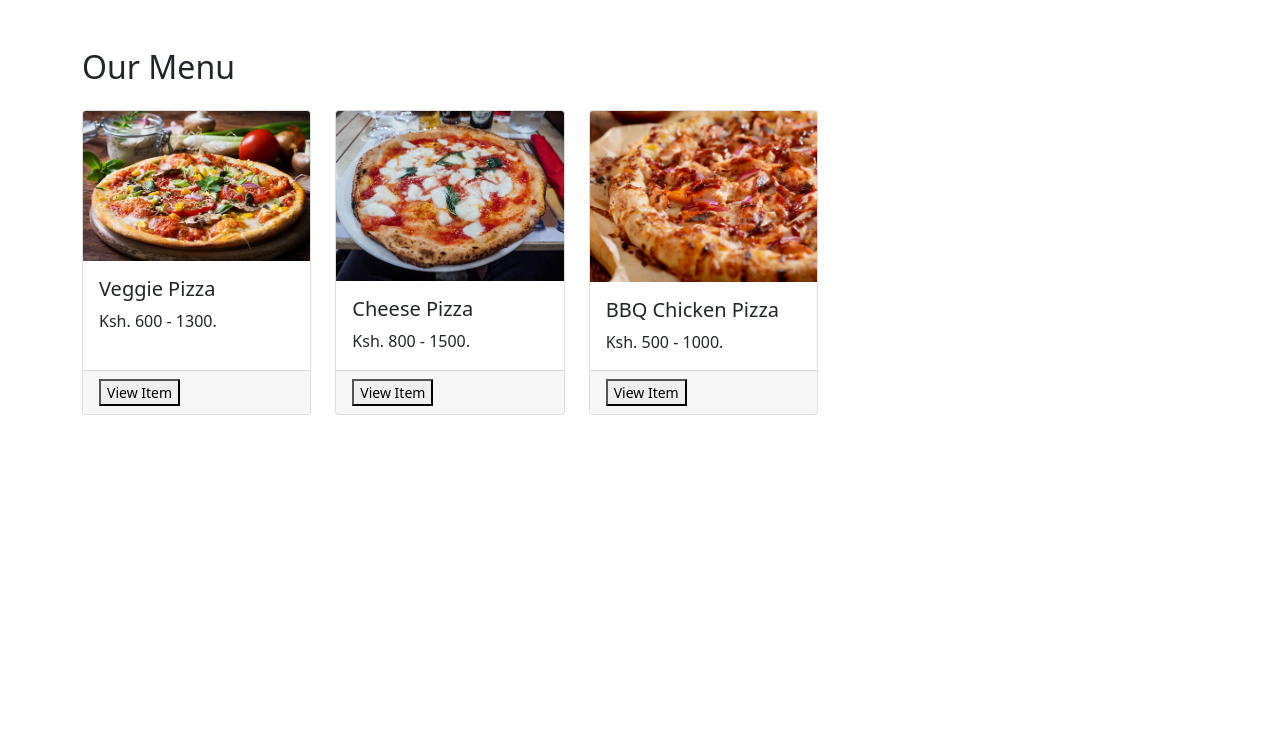
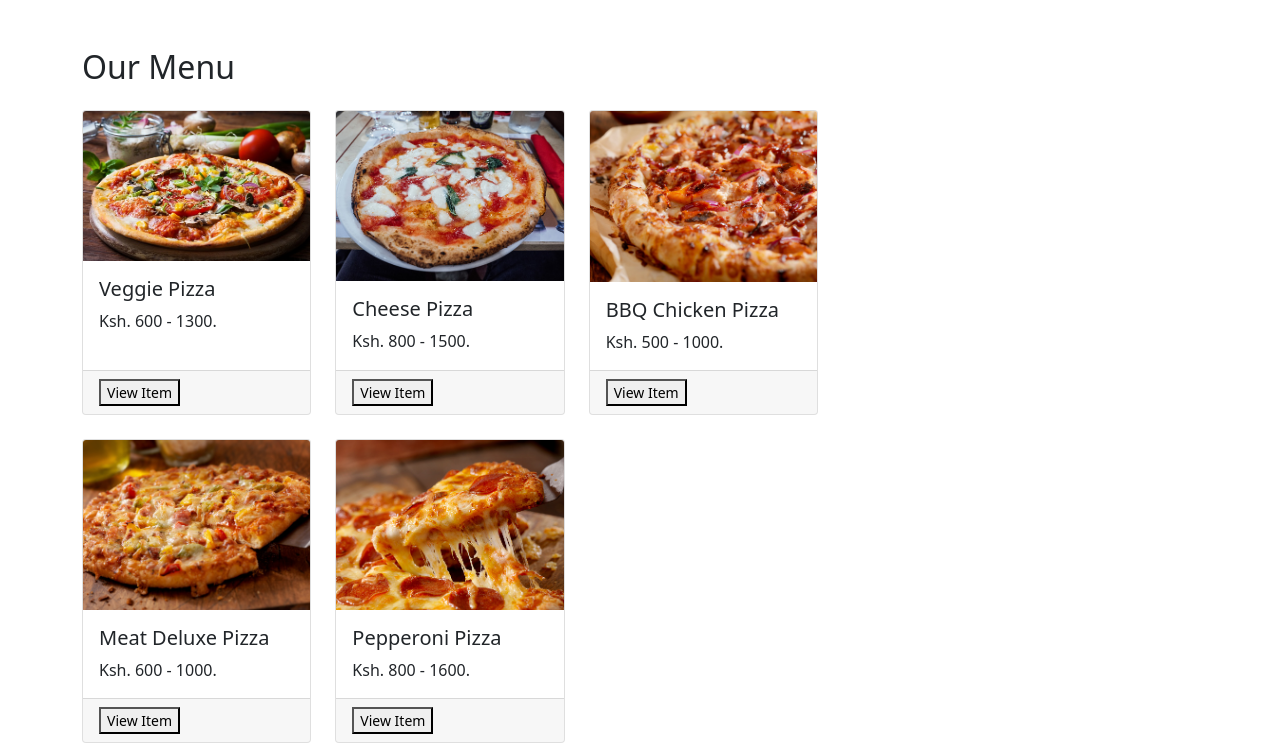
Before and after one commit to Nicholas-Kimutai/Pizza-World, a plain HTML site: page index.html in a window 1280 px wide. Shown: the part 877-1620 px from the top of the page. Before the commit the page ends 1292 px from the top, so only its background shows below. Drawn offline with nearby package versions, Linux system fonts and the light colour scheme.

```diff
--- a/index.html
+++ b/index.html
@@ -78,6 +78,34 @@
                   </div>
                 </div>
               </div>
+              <br>
+              <div class="row">
+                <div class="col-md-4">
+                  <div class="card h-100">
+                    <img src="Assets/meatDeluxe.jpg" id="pizza-img" class="card-img-top">
+                    <div class="card-body">
+                      <h5 class="card-title">Meat Deluxe Pizza</h5>
+                      <p class="card-text">Ksh. 600 - 1000.</p>
+                    </div>
+                    <div class="card-footer">
+                      <small class="text-muted"><button type="submit" id="hawaiian-btn" data-bs-toggle="modal" data-bs-target="#myModal">View Item</button></small>
+                    </div>
+                  </div>
+                </div>
+                <div class="col-md-4">
+                  <div class="card h-100">
+                    <img src="Assets/pepperoniPizza.jpg" id="pizza-img" class="card-img-top">
+                    <div class="card-body">
+                      <h5 class="card-title">Pepperoni Pizza</h5>
+                      <p class="card-text">Ksh. 800 - 1600.</p>
+                    </div>
+                    <div class="card-footer">
+                      <small class="text-muted"><button type="submit" id="hawaiian-btn" data-bs-toggle="modal" data-bs-target="#myModal">View Item</button></small>
+                    </div>
+                  </div>
+                </div>
+              </div>
+
             </div>
           </div>
         </div>
```
